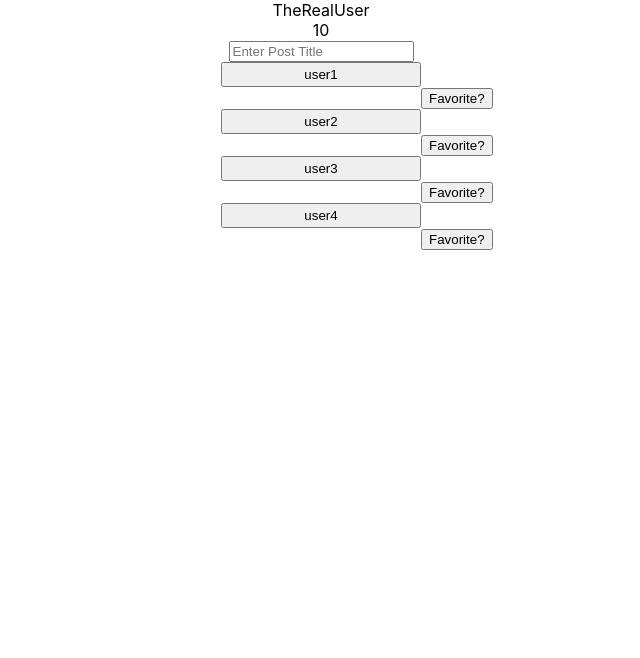
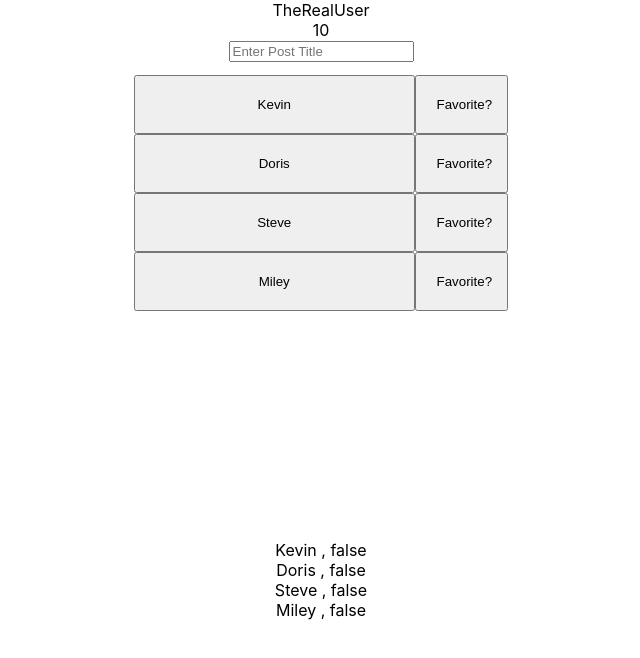
Before and after one commit to CharlotteW923/good-neighbor-tokens, a React (Create React App) app in the folder good-neighbor-tokens/: page / in a window 1280 px wide. Shown: the top 658 px of the page, without its empty margins (319-959 px from the left). Built offline with nearby package versions, Linux system fonts and the light colour scheme.

Commit message:
work on favorites portion

```diff
--- a/good-neighbor-tokens/src/App.js
+++ b/good-neighbor-tokens/src/App.js
@@ -4,7 +4,7 @@ import './App.css';
 import {profile} from "./data/userData.js"
 import YourProfile from "./YourProfile.js";
 import SearchFeature from "./SearchFeature.js"
-
+import FavoriteList from "./FavoriteList.js";
 
 
 class App extends React.Component{
@@ -22,10 +22,13 @@ class App extends React.Component{
 
       return <div className="App">
                 <div className="coreComponents">
-                  <YourProfile name={this.state.username} tokenCount={this.state.tokenCount} />
+                  <YourProfile />
                 </div>
                 <div className="coreComponents">
-                  <SearchFeature name={this.state.username} tokenCount={this.state.tokenCount} />
+                  <SearchFeature favoriteList={FavoriteList} />
+                </div>
+                <div className="coreComponents">
+                  <FavoriteList favoriteList={FavoriteList}/>
                 </div>
              </div>;
   }
--- a/good-neighbor-tokens/src/EmployeeList.js
+++ b/good-neighbor-tokens/src/FavoriteList.js
@@ -1,16 +1,14 @@
 
 import {employeeData} from "./data/employeeData.js"
 
-function EmployeeList() {
+function FavoriteList() {
   return (
     <div className="App">
-      <header className="App-header">
-      </header>
         <div className="employee-container">
           {employeeData.map((data, key) => {
             return (
               <div key={key}>
-                {data.username +" , " +data.tokenCount}
+                {data.username +" , " +data.favorite}
               </div>
             );
           })}
@@ -21,4 +19,4 @@ function EmployeeList() {
 
 
 
-export default EmployeeList;
+export default FavoriteList;
--- a/good-neighbor-tokens/src/SearchFeature.js
+++ b/good-neighbor-tokens/src/SearchFeature.js
@@ -6,14 +6,11 @@ import "./style/SearchFeature.css";
 
 
 function SearchFeature(){
-
       const [query, setQuery] = useState("")
 
       return <div className="SearchFeature">
         <div className="SearchField">
         <input placeholder="Enter Post Title" onChange={event => setQuery(event.target.value)} />
-
-
         {
           employeeData.filter(data => {
             if (query === '') {
@@ -22,32 +19,17 @@ function SearchFeature(){
               return data;
             }
           }).map((data, key) => (
-            <div key={key}>
+            <div className="searchUserContainer" key={key}>
               <button className="searchUserButton" value={data.username}>{data.username}</button>
-              <button className="favoriteButton">Favorite?</button>
+              <button className="favoriteButton" onClick={(() => {
+                data.favorite = !data.favorite;
+                console.log("Is " +data.username+ " a favorite?: " + data.favorite)
+              })}>Favorite?</button>
             </div>
           ))
         }
 
 
-{/*
-        {employeeData.map((data, key) => {
-            return (
-              <div key={key}>
-                {data.username +" , " +data.tokenCount}
-              </div>
-            );
-        })}
-
-        {employeeData.filter(data => {
-          if (query === "") {
-            //if query is empty
-            return data;
-          } else if (data.username.toLowerCase().includes(query.toLowerCase())) {
-            //returns filtered array
-            return data;
-          }
-        })} */}
 
 
 
@@ -57,21 +39,4 @@ function SearchFeature(){
 }
 
 
-
-
-
-// function SearchFeature() {
-//   return (
-//     <div className="App">
-//       <header className="App-header">
-//         <p>
-//         SearchFeature
-//         </p>
-//       </header>
-//     </div>
-//   );
-// }
-
-
-
 export default SearchFeature;
--- a/good-neighbor-tokens/src/YourProfile.js
+++ b/good-neighbor-tokens/src/YourProfile.js
@@ -3,24 +3,24 @@ import {profile} from "./data/userData.js"
 
 
 
-class YourProfile extends React.Component{
+// class YourProfile extends React.Component{
 
-    constructor(props) {
-        super(props);
-      }
+//     constructor(props) {
+//         super(props);
+//       }
 
 
-    render(){
-        return <div className="App">
-            <div>
-                {this.props.name}
-            </div>
-            <div>
-                {this.props.tokenCount}
-            </div>
-        </div>;
-    }
-}
+//     render(){
+//         return <div className="App">
+//             <div>
+//                 {this.props.name}
+//             </div>
+//             <div>
+//                 {this.props.tokenCount}
+//             </div>
+//         </div>;
+//     }
+// }
 
 
 
@@ -32,22 +32,20 @@ class YourProfile extends React.Component{
 
 
 
-// function YourProfile() {
+function YourProfile() {
 
-//   return (
-//     <div className="App">
-//       <header className="App-header">
-//       </header>
-//       <div className="profileInfo">
-//         {this.props.name}
-//       </div>
-//       <div className="profileInfo">
-//         {profile.tokenCount}
-//       </div>
+  return (
+    <div className="App">
+      <div className="profileInfo">
+        {profile.username}
+      </div>
+      <div className="profileInfo">
+        {profile.tokenCount}
+      </div>
 
-//     </div>
-//   );
-// }
+    </div>
+  );
+}
 
 
 
--- a/good-neighbor-tokens/src/data/employeeData.js
+++ b/good-neighbor-tokens/src/data/employeeData.js
@@ -1,18 +1,25 @@
 export var employeeData = [
         {
-            "username":"user1",
-            "tokenCount": 1
+            "username":"Kevin",
+            "tokenCount": 1,
+            "favorite": false
         },
         {
-            "username":"user2",
-            "tokenCount": 2
+            "username":"Doris",
+            "tokenCount": 1,
+            "favorite": false
+
         },
         {
-            "username":"user3",
-            "tokenCount": 3
+            "username":"Steve",
+            "tokenCount": 1,
+            "favorite": false
+
         },
         {
-            "username":"user4",
-            "tokenCount": 4
+            "username":"Miley",
+            "tokenCount": 1,
+            "favorite": false
+
         }
 ]
--- a/good-neighbor-tokens/src/style/SearchFeature.css
+++ b/good-neighbor-tokens/src/style/SearchFeature.css
@@ -1,21 +1,24 @@
 .SearchFeature{
     height:500px;
-    width: 200px;
+    width: 400px;
     margin: auto;
-    /* border: 2cm solid black; */
 }
 
 .searchUserButton{
-    height:25px;
-    width: 200px;
-    margin: auto;
-    text-align: center;
-    color:black;
-    padding: 0;
-    display: inline;
+    width: 75%;
+    float: left;
+    padding: 20px;
 }
 
+
 .favoriteButton{
-    display: inline;
-    margin-left: 200px;
+    width: 25%;
+    float: left;
+    padding: 20px;
 }
+
+
+.searchUserContainer{
+    border: 3px solid #fff;
+    padding: 10px;
+}
```
